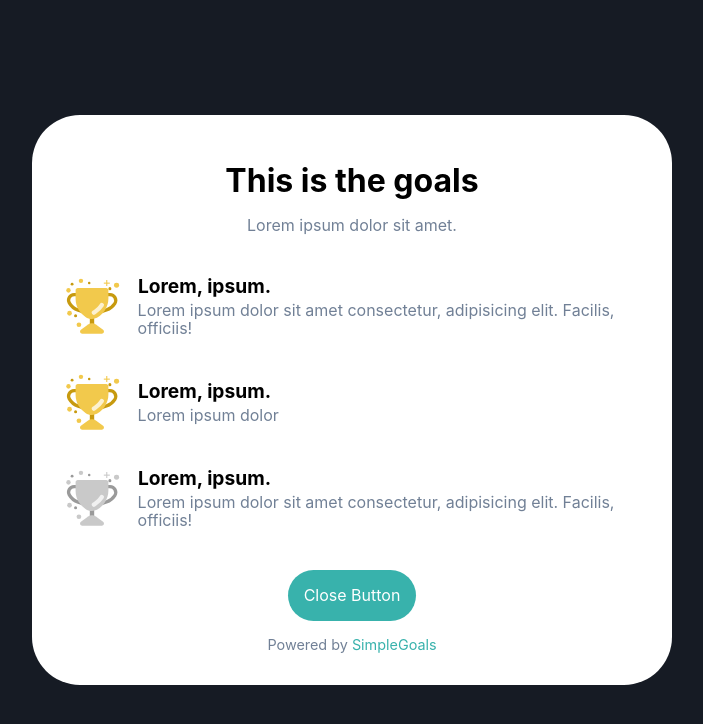
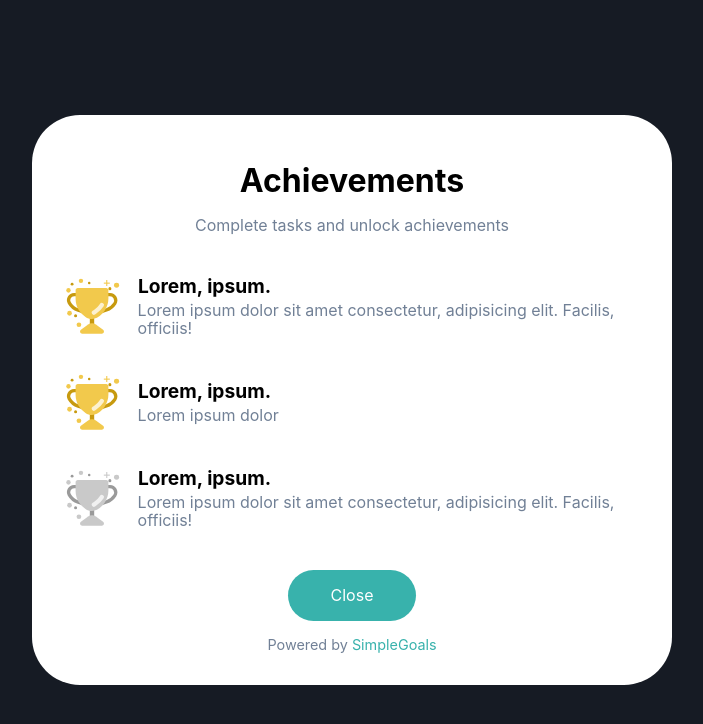
Before and after one commit to simplegoals/simplegoals, a website: page draft/index.html in a window 1280 px wide. Shown: the whole page, without its empty margins (288-991 px from the left). Drawn offline with Linux system fonts and the light colour scheme.

Commit message:
Added basic text to overview

```diff
--- a/draft/index.css
+++ b/draft/index.css
@@ -439,6 +439,7 @@ html {
   margin-right: auto;
   margin-bottom: 1em;
   border-radius: 3em;
+  min-width: 8em;
   cursor: pointer;
   text-align: center;
 }
--- a/draft/index.html
+++ b/draft/index.html
@@ -33,8 +33,8 @@
   <div class="simplegoals-overview">
     <div class="simplegoals-overview__wrapper">
       <div class="simplegoals-overview__body">
-        <h1 class="simplegoals-overview__title">This is the goals</h1>
-        <p class="simplegoals-overview__subtitle">Lorem ipsum dolor sit amet.</p>
+        <h1 class="simplegoals-overview__title">Achievements</h1>
+        <p class="simplegoals-overview__subtitle">Complete tasks and unlock achievements</p>
         <div class="simplegoals-overview__goals">
           <div class="simplegoals-overview-goal">
             <div class="simplegoals-overview-goal__icon">
@@ -138,7 +138,7 @@
 
         </div>
         <button class="simplegoals-overview__close-button">
-          Close Button
+          Close
         </button>
         <div class="simplegoals-overview__attribution">
           Powered by <a class="simplegoals-overview__attribution-link" href="https://simplegoals.co" target="_blank">SimpleGoals</a>
```
